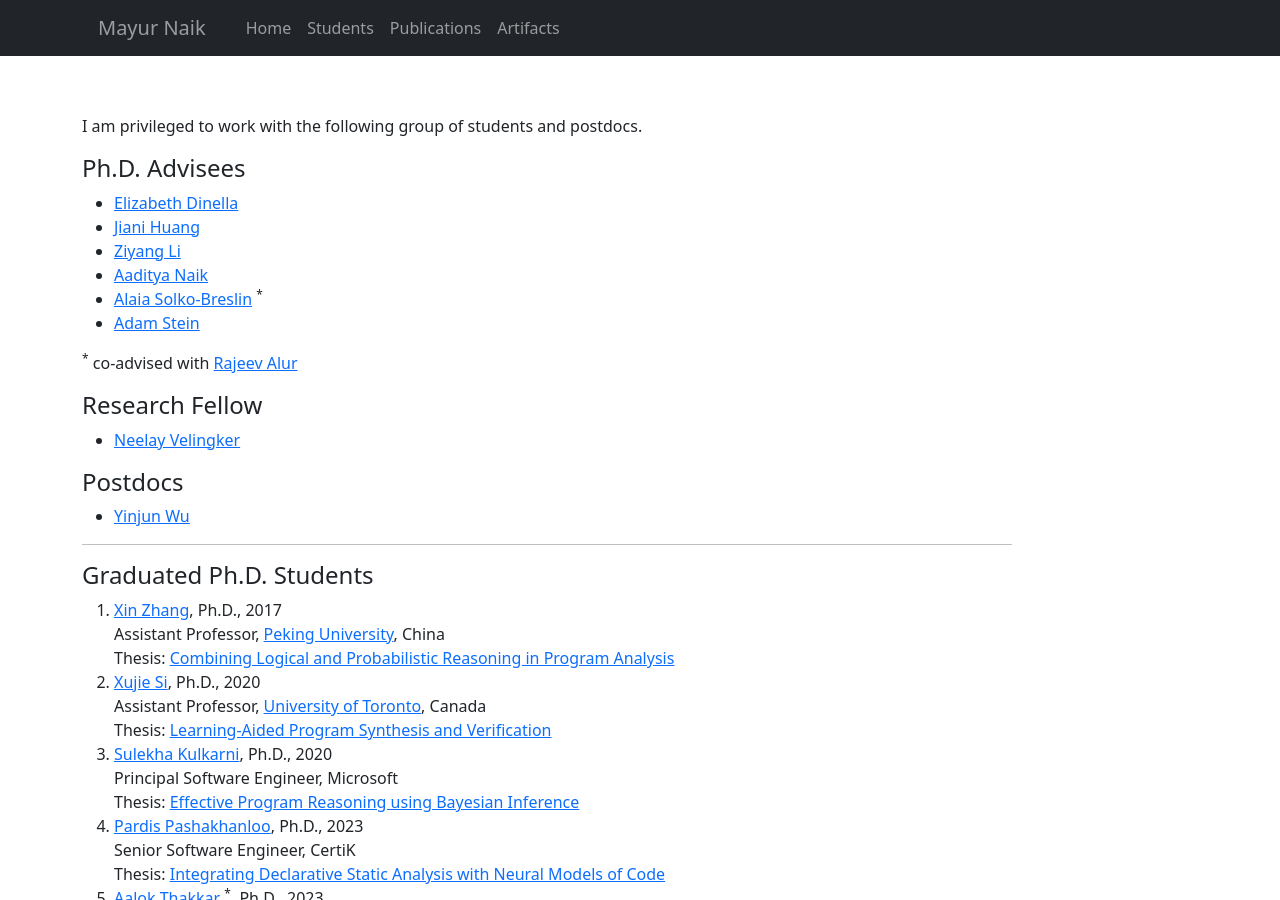
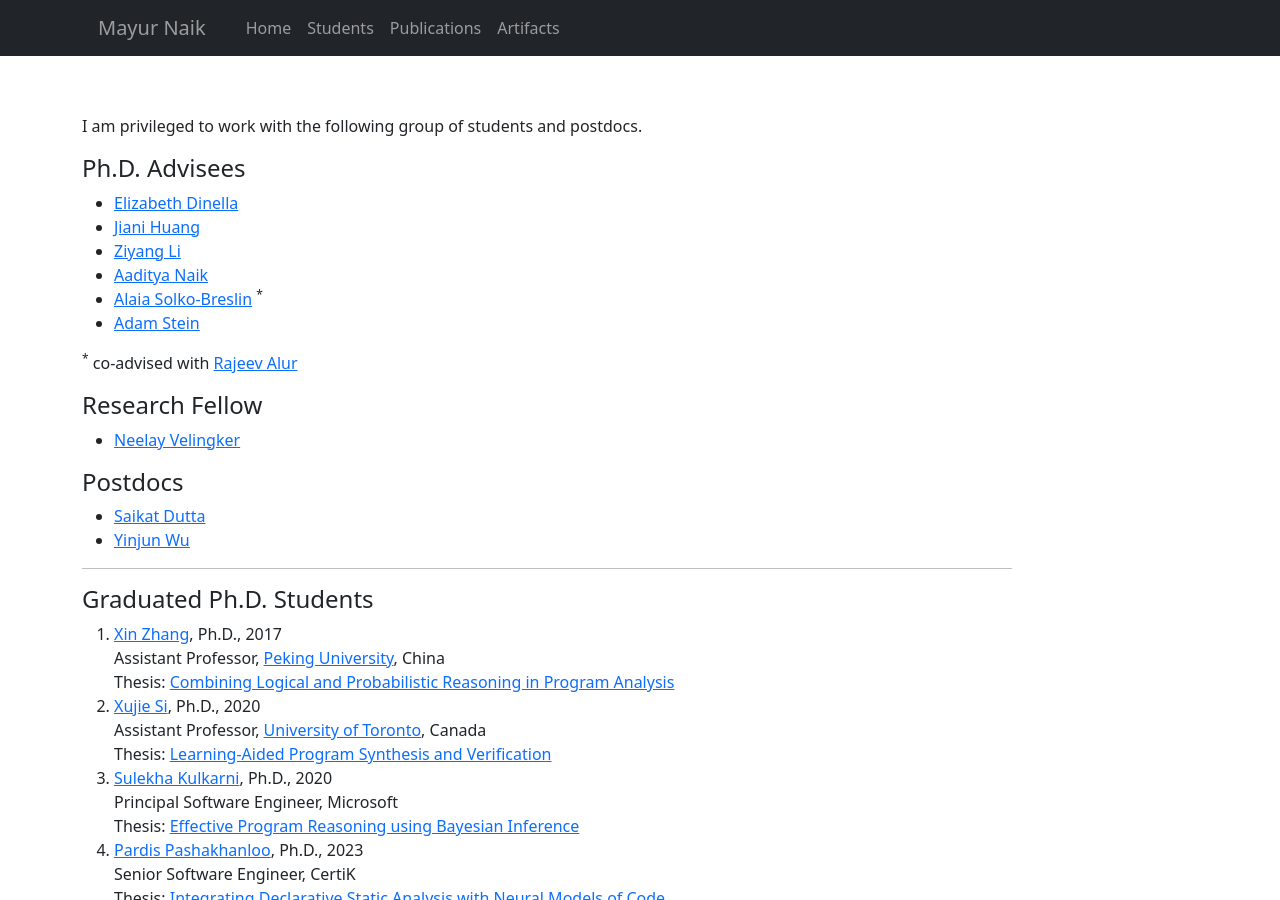
Before and after one commit to mayurnaik/homepage, a Jekyll site: the page built from students.html, in a window 1280 px wide and 900 px high. Built offline with Jekyll 4.4.1, drawn with Linux system fonts in a browser that asks for light colours.

Commit message:
added Saikat

```diff
--- a/students.html
+++ b/students.html
@@ -31,6 +31,7 @@
 	<h4>Postdocs</h4>
 
 		<ul>
+			<li><a href="https://saikatdutta.web.illinois.edu/">Saikat Dutta</a></li>
 			<li><a href="https://www.seas.upenn.edu/~wuyinjun/">Yinjun Wu</a></li>
 		</ul>
 
```
